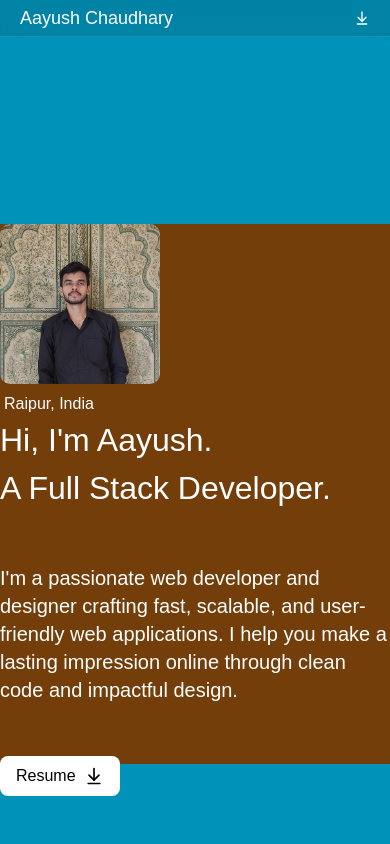
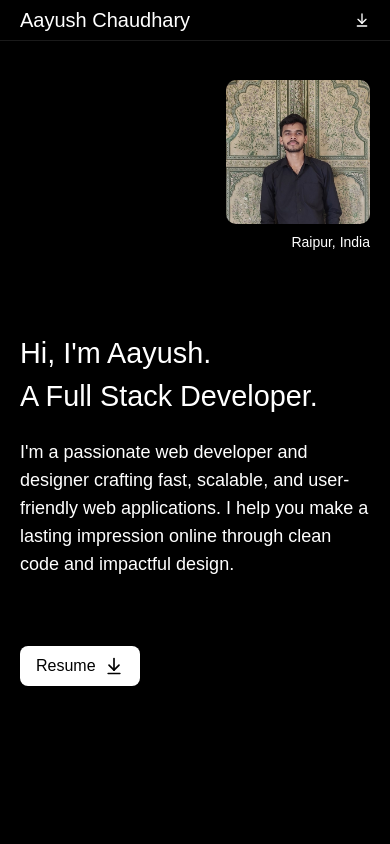
Before and after one commit to aayushcyy/aayushPorfolio, a Next.js app: page / in a window 390 px wide. Shown: the top 844 px of the page. Built offline with nearby package versions, Linux system fonts and the light colour scheme; a web font is replaced by a local one.

Commit message:
feat: hero section mobile responsive

```diff
--- a/app/Components/HeroSection.jsx
+++ b/app/Components/HeroSection.jsx
@@ -6,25 +6,25 @@ import { ArrowDownToLine } from "lucide-react";
 
 export default function HeroSection() {
   return (
-    <div className="w-full md:h-[100vh] h-screen flex md:justify-center md:items-center text-white font-funnel lg:px-[10.5%] md:px-10 py-20 pt-56 md:pt-0 bg-cyan-600">
-      <div className="flex md:flex-row flex-col w-full md:justify-between bg-yellow-900">
+    <div className="w-full md:h-[100vh] h-screen flex md:justify-center md:items-center text-white font-funnel lg:px-[10.5%] md:px-10 px-5 py-20 md:pt-0">
+      <div className="flex md:flex-row flex-col md:gap-0 gap-[5rem] w-full md:justify-between">
         <div className="flex flex-col gap-2 justify-end">
-          <div className="flex flex-col gap-2 justify-end">
+          <div className="flex md:items-start items-end flex-col gap-2 justify-end">
             <div>
               <Image
                 src={profilePic}
                 alt="Aayush Chaudhary"
-                className="w-40 rounded-lg"
+                className="md:w-40 w-36 rounded-lg"
               />
             </div>
-            <div className="pl-1">Raipur, India</div>
+            <div className="pl-1 md:text-base text-sm">Raipur, India</div>
           </div>
         </div>
-        <div className="lg:w-[55%] sm:w-[75%] w-full h-full flex flex-col items-start gap-13">
-          <p className="text-[clamp(2rem,3vw,3rem)]">
+        <div className="lg:w-[55%] sm:w-[75%] w-full h-full flex flex-col items-start md:gap-13 gap-5">
+          <p className="text-[clamp(1.8rem,3vw,3rem)]">
             Hi, I'm Aayush. <br /> A Full Stack Developer.
           </p>
-          <p className="text-xl font-thin md:w-[65%] w-full">
+          <p className="md:text-xl text-lg font-thin md:w-[65%] w-full">
             I'm a passionate web developer and designer crafting fast, scalable,
             and user-friendly web applications. I help you make a lasting
             impression online through clean code and impactful design.
@@ -33,7 +33,7 @@ export default function HeroSection() {
             href="/aayush-chaudhary.pdf"
             target="_blank"
             rel="noopener noreferrer"
-            className="font-medium py-2 px-4 rounded-md text-base cursor-pointer bg-white text-black flex items-center gap-2"
+            className="font-medium py-2 px-4 rounded-md text-base cursor-pointer bg-white text-black flex items-center gap-2 md:mt-0 mt-12"
           >
             Resume <ArrowDownToLine className="size-5" />
           </a>
--- a/app/Components/Navbar.jsx
+++ b/app/Components/Navbar.jsx
@@ -18,9 +18,9 @@ export default function Navbar() {
     <>
       <nav className="z-50 bg-black/10 backdrop-blur-lg border-white/10 border-b-[1px]  text-white font-funnel fixed w-full lg:px-[10.5%] px-5">
         <div className="">
-          <div className="flex justify-between items-center md:py-2 py-1">
+          <div className="flex justify-between items-center md:py-2 py-1.5">
             {/* Logo */}
-            <div className="md:text-2xl text-lg md:font-bold flex items-center md:gap-2">
+            <div className="md:text-2xl text-xl md:font-bold flex items-center md:gap-2">
               <Link href={`#home`} className="">
                 Aayush Chaudhary
               </Link>
```
